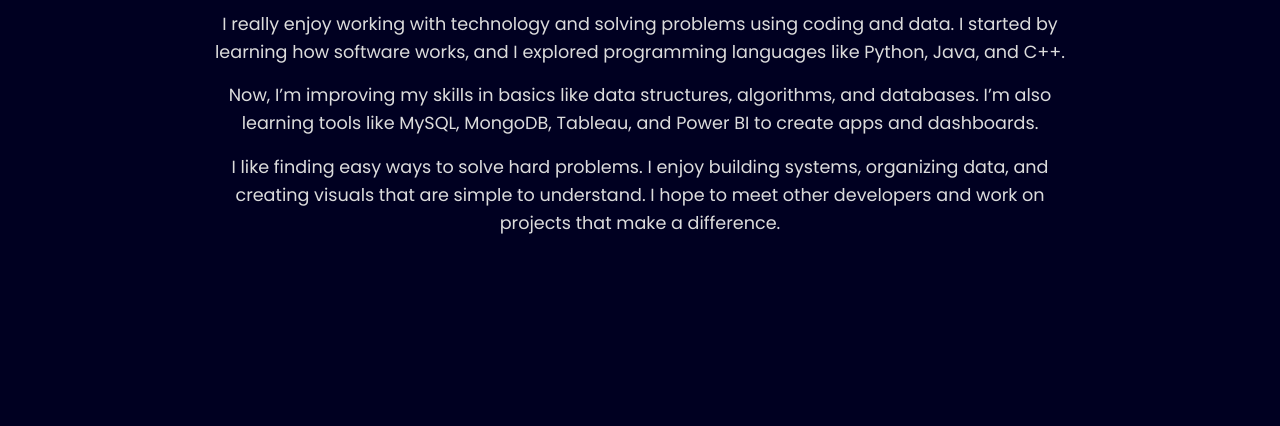
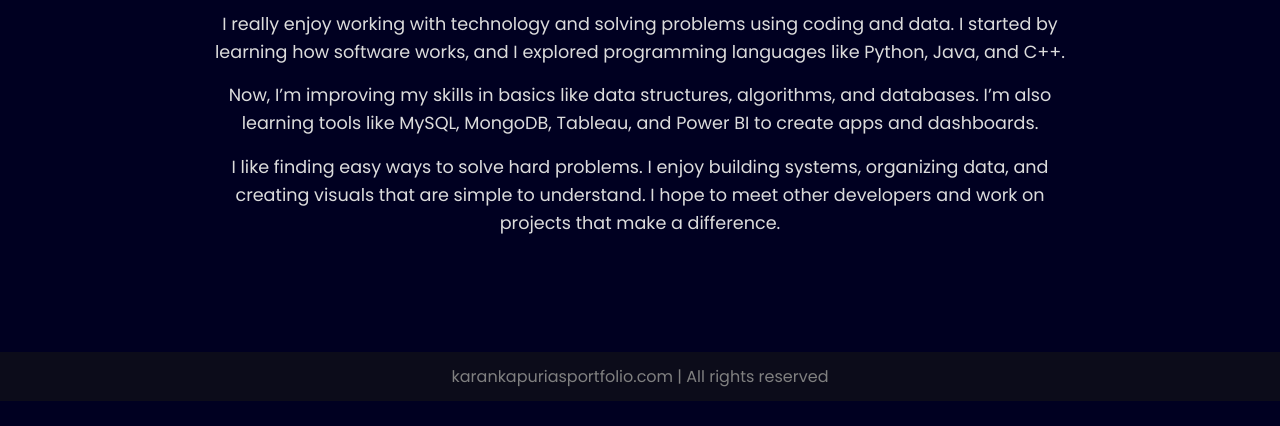
Before and after one commit to karankapuria05/Karan-Portfolio, a plain HTML site: page about.html in a window 1280 px wide. Shown: the part 260-686 px from the top of the page. Drawn offline with Linux system fonts and the light colour scheme.

Commit message:
about.html

```diff
--- a/about.html
+++ b/about.html
@@ -122,6 +122,12 @@
       I like finding easy ways to solve hard problems. I enjoy building systems, organizing data, and creating visuals that are simple to understand. I hope to meet other developers and work on projects that make a difference.
     </p>
       </section>
+
+  <footer>
+               <div class="footer-rights">
+            karankapuriasportfolio.com | All rights reserved
+        </div>
+    </footer>
 </body>
 
 </html>
```
